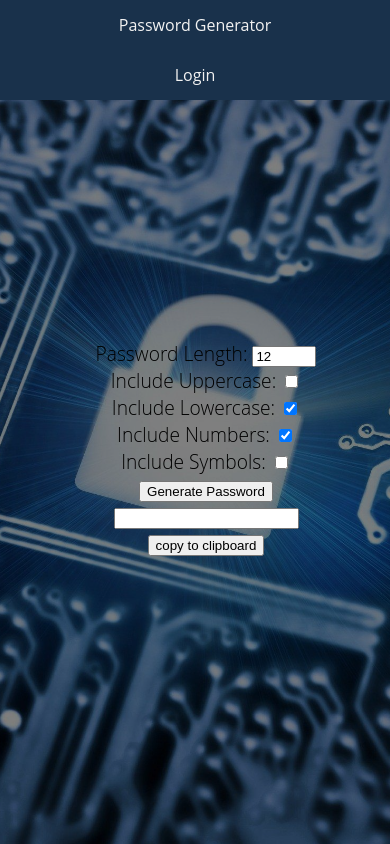
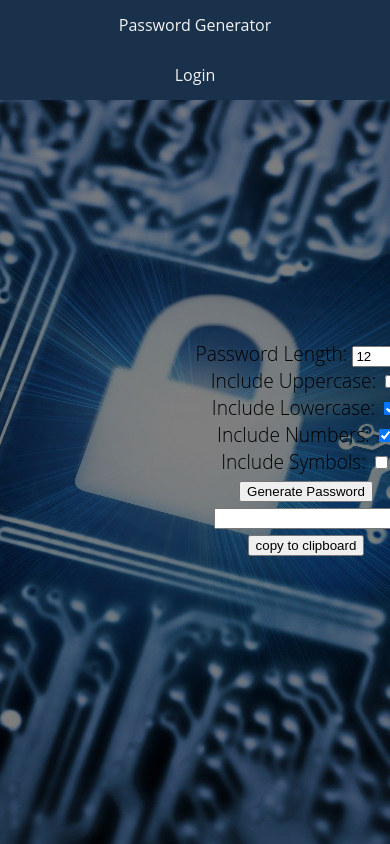
Before and after one commit to MadhaneeshA/Password-Generator, a plain HTML site: page public/index.html in a window 390 px wide. Drawn offline with Linux system fonts and the light colour scheme.

Commit message:
first commit

```diff
--- a/public/css/style.css
+++ b/public/css/style.css
@@ -157,13 +157,3 @@ h1 {
       font-size: larger;
   }
 }
-
-@media (max-width: 408px) {
-  .generator {
-      margin: auto;
-      width: 280px;
-      height: 200px;
-      padding: 10px;
-      text-align: center;
-  }
-}
```
